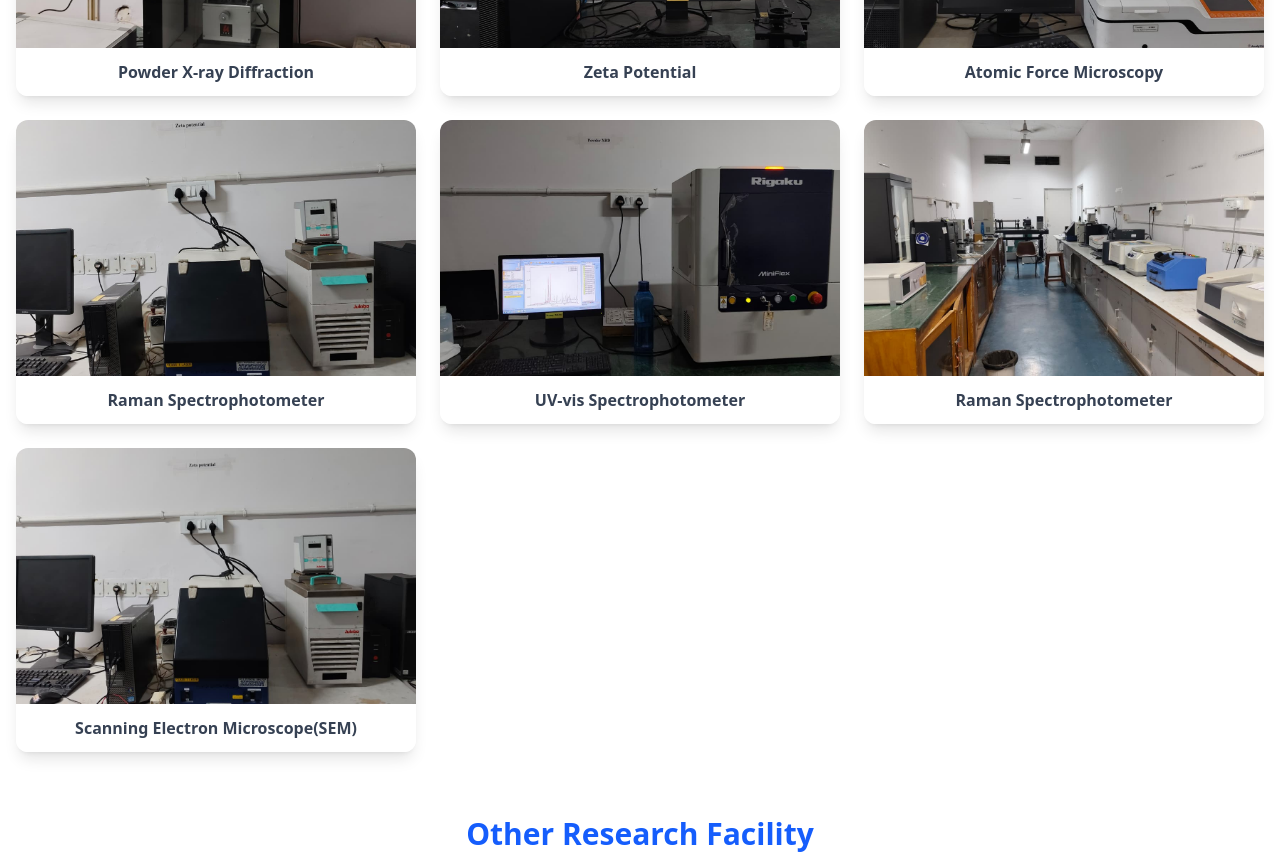
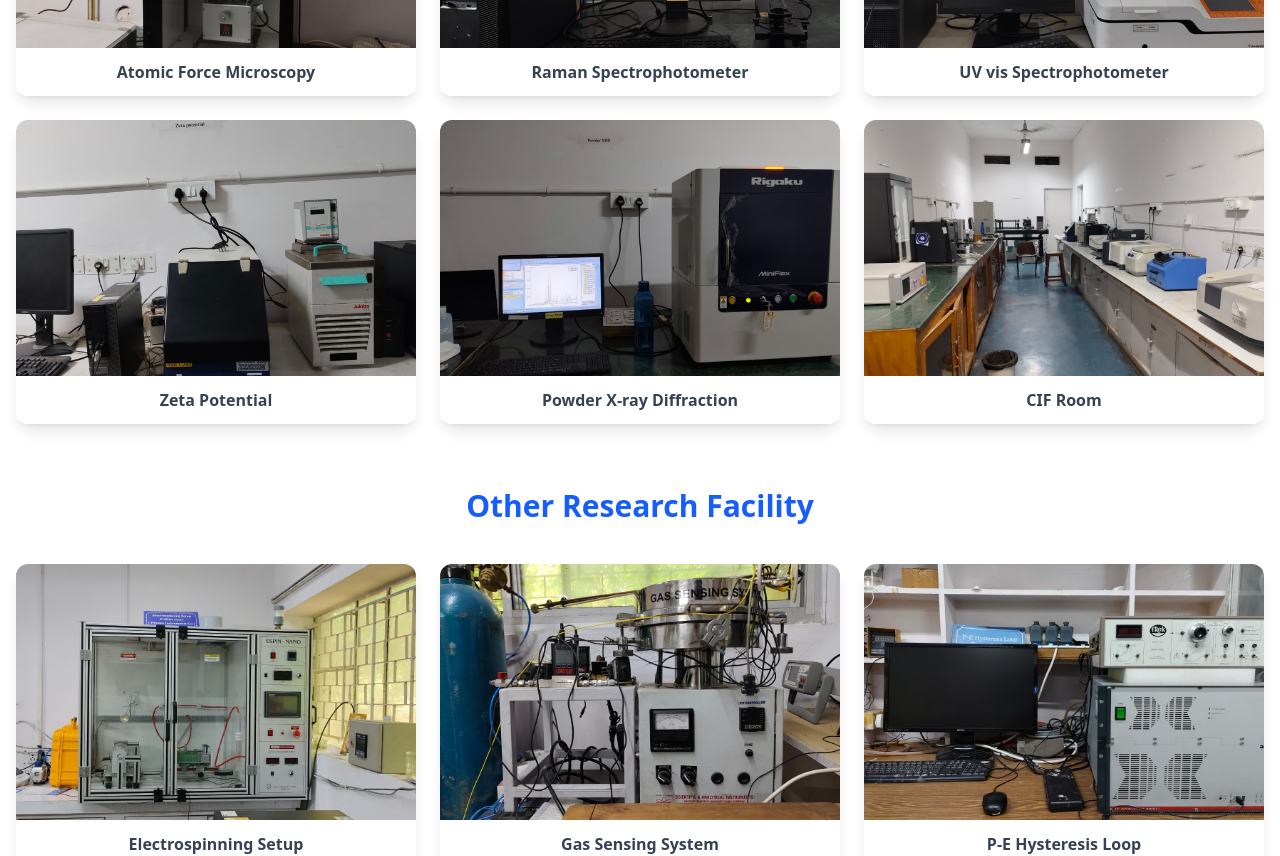
Before and after one commit to YashK21/presentation---2025, a React (Vite) app: page /gallery in a window 1280 px wide. Shown: the part 620-1476 px from the top of the page. Built offline with nearby package versions, Linux system fonts and the light colour scheme.

Commit message:
img,sections,data updated

```diff
--- a/src/comp/Gallery/Gallery.jsx
+++ b/src/comp/Gallery/Gallery.jsx
@@ -7,7 +7,6 @@ import image3 from "../../constant/gallery/image3.png";
 import image4 from "../../constant/gallery/image4.png";
 import image5 from "../../constant/gallery/image5.png";
 import image6 from "../../constant/gallery/image6.png";
-import image7 from "../../constant/gallery/image7.png";
 
 // Other facility images
 import ElectrospinningSetup from "../../constant/gallery/Electrospinning Setup.png";
@@ -19,13 +18,12 @@ import SputteringandElectronBeamsystem from "../../constant/gallery/Sputtering a
 
 // Central Instrumentation Images Array
 const images = [
-  { img: image1, title: "Powder X-ray Diffraction " },
-  { img: image2, title: "Zeta Potential" },
-  { img: image3, title: "Atomic Force Microscopy " },
-  { img: image4, title: "Raman Spectrophotometer" },
-  { img: image5, title: "UV-vis Spectrophotometer" },
-  { img: image6, title: "Raman Spectrophotometer" },
-  { img: image7, title: "Scanning Electron Microscope(SEM)" },
+  { img: image1, title: 'Atomic Force Microscopy' },
+  { img: image2, title: 'Raman Spectrophotometer' },
+  { img: image3, title: 'UV vis Spectrophotometer' },
+  { img: image4, title: 'Zeta Potential' },
+  { img: image5, title: 'Powder X-ray Diffraction' },
+  { img: image6, title: 'CIF Room' },
 ];
 
 // Other Research Facilities Array
```
